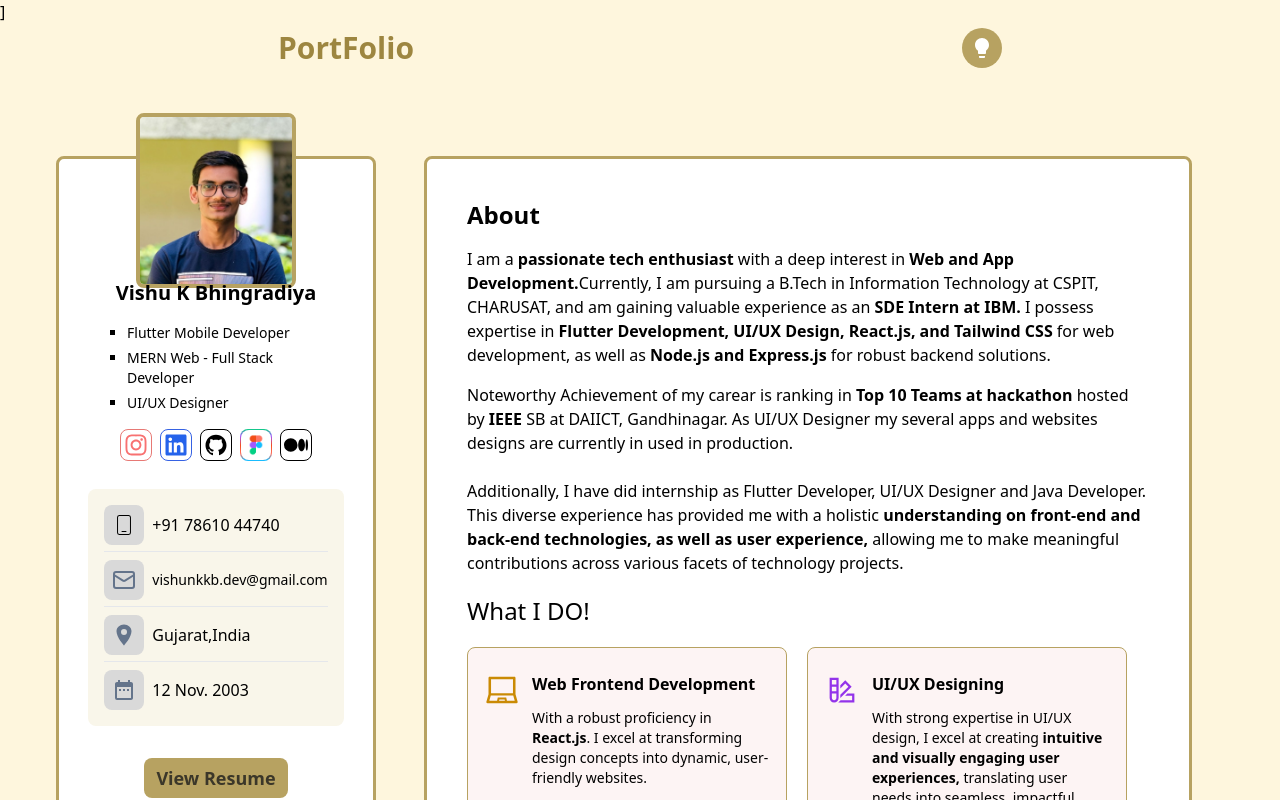
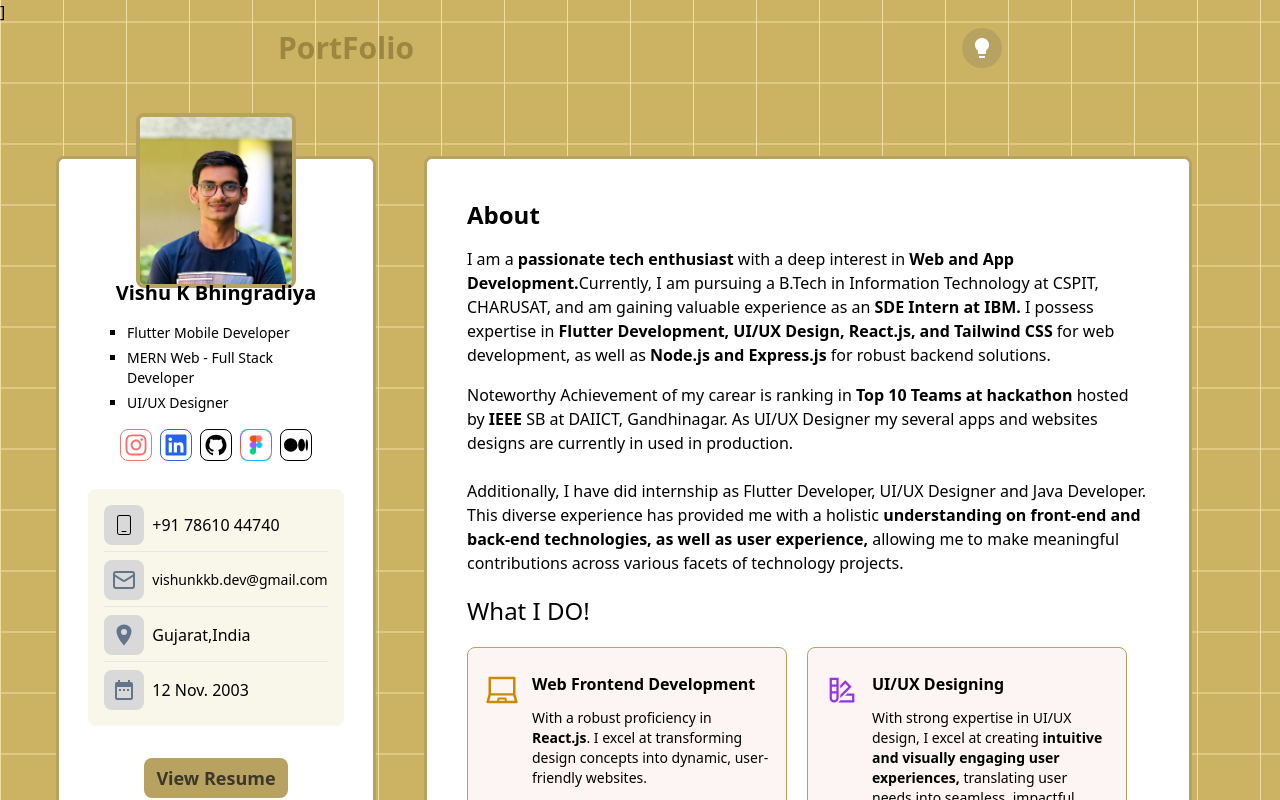
Before and after one commit to Vishuvishu/PortFolioWebsite-React, a React (Vite) app: page / in a window 1280 px wide. Built offline with nearby package versions, Linux system fonts and the light colour scheme.

Commit message:
Update App.css

```diff
--- a/src/App.css
+++ b/src/App.css
@@ -1,8 +1,8 @@
 html,
 body {
    /*    background-image: url("https://github.com/Vishuvishu/Storage_repo/blob/main/Images/2%20(1).png?raw=true"); */
-   /*   background-image: url(" https://github.com/Vishuvishu/Storage_repo/blob/main/Images/2%20(2).png?raw=true"); */
-   background-color: #FEF6DD;
+     background-image: url("./Components/SocialLinks/Lines.png");
+/*    background-color: #FEF6DD; */
    scroll-behavior: smooth;
    height: 100%;
    /* transform: scale(0.9);  /* Scale the entire page to 90% */
```
